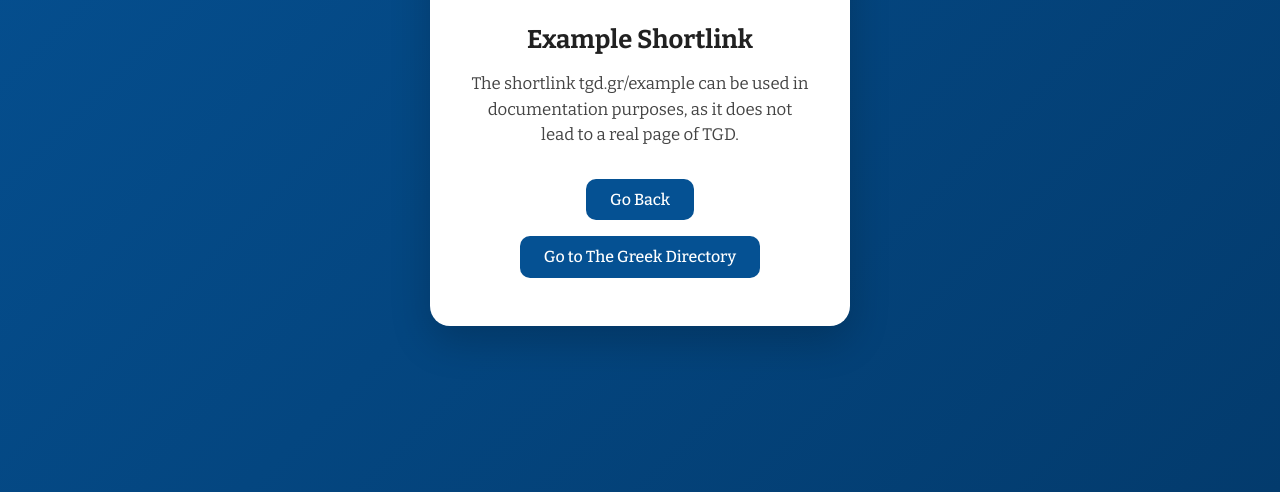
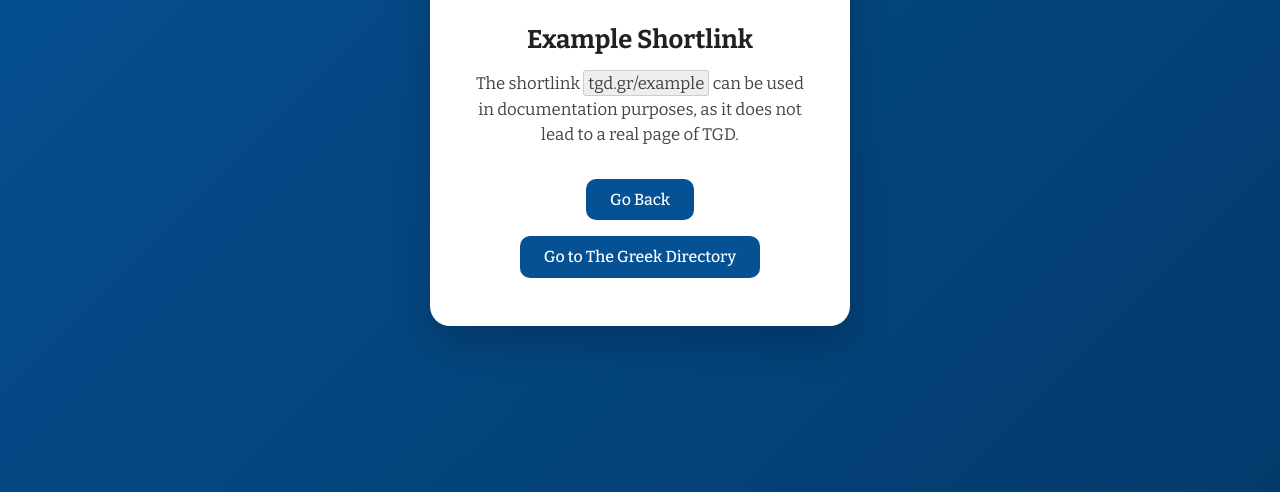
Before and after one commit to thegreekdirectory/links, a plain HTML site: page example.html in a window 1280 px wide. Shown: the part 308-800 px from the top of the page. Drawn offline with nearby package versions, Linux system fonts and the light colour scheme.

Commit message:
Update example.html

```diff
--- a/example.html
+++ b/example.html
@@ -76,7 +76,7 @@
   <div class="container">
     <img src="https://static.thegreekdirectory.org/img/logo/blue.png" alt="The Greek Directory logo" class="logo">
     <h1>Example Shortlink</h1>
-    <p>The shortlink <kbd>tgd.gr/example</kbd> can be used in documentation purposes, as it does not lead to a real page of TGD.</p>
+    <p>The shortlink <kbd style="background-color: #eee; border: 1px solid #ccc; padding: 2px 4px; border-radius: 3px;">tgd.gr/example</kbd> can be used in documentation purposes, as it does not lead to a real page of TGD.</p>
     <div class="buttons">
       <button onclick="history.back()">Go Back</button>
       <a href="#" onclick="window.location.replace('https://thegreekdirectory.org'); return false;">
```
